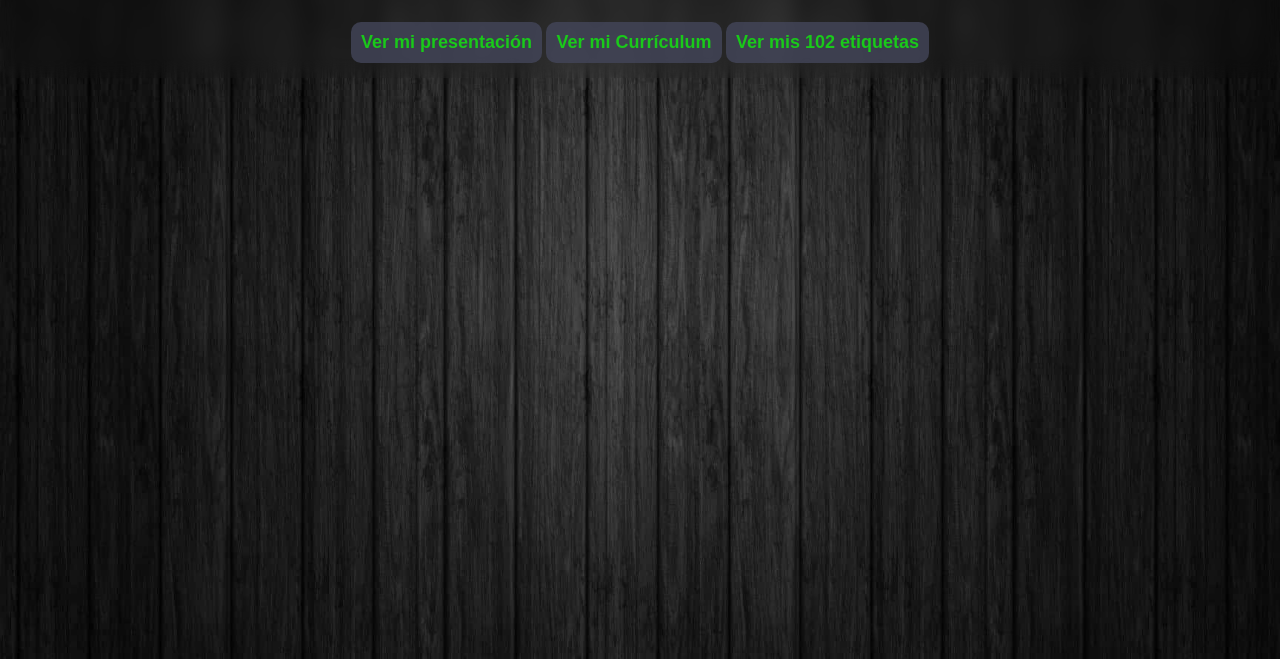
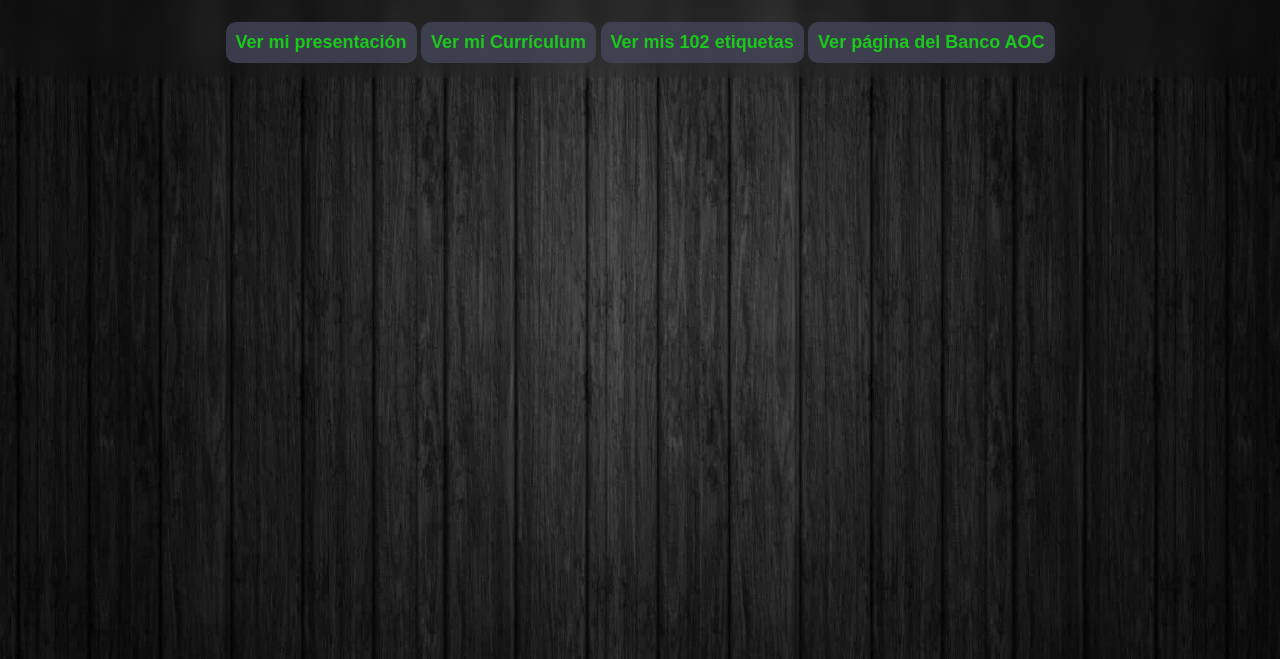
Before and after one commit to franthony00/INF5170-1, a plain HTML site: page index.html in a window 1280 px wide. Shown: the part 141-800 px from the top of the page. Drawn offline with Linux system fonts and the light colour scheme.

Commit message:
Updated index.html with Banco AOC link and ensured styles.css is included

```diff
--- a/index.html
+++ b/index.html
@@ -69,7 +69,9 @@
         <div class="link-container">
             <a href="102 etiquetas.html">Ver mis 102 etiquetas</a>
         </div>
-
+        <div class="link-container">
+            <a href="banco.html">Ver página del Banco AOC</a>
+        </div>
 
 </body>
 </html>
```
Also changed, not shown: 1 other file.
